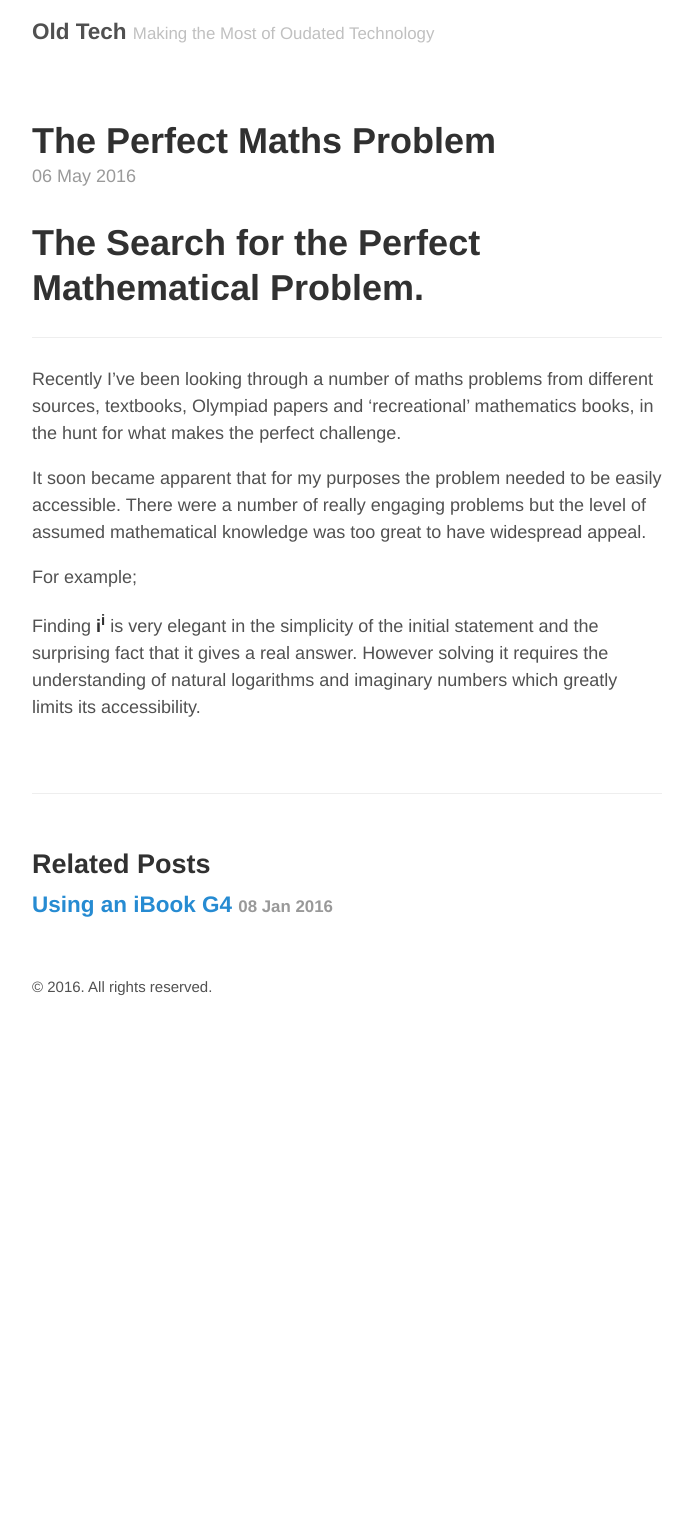
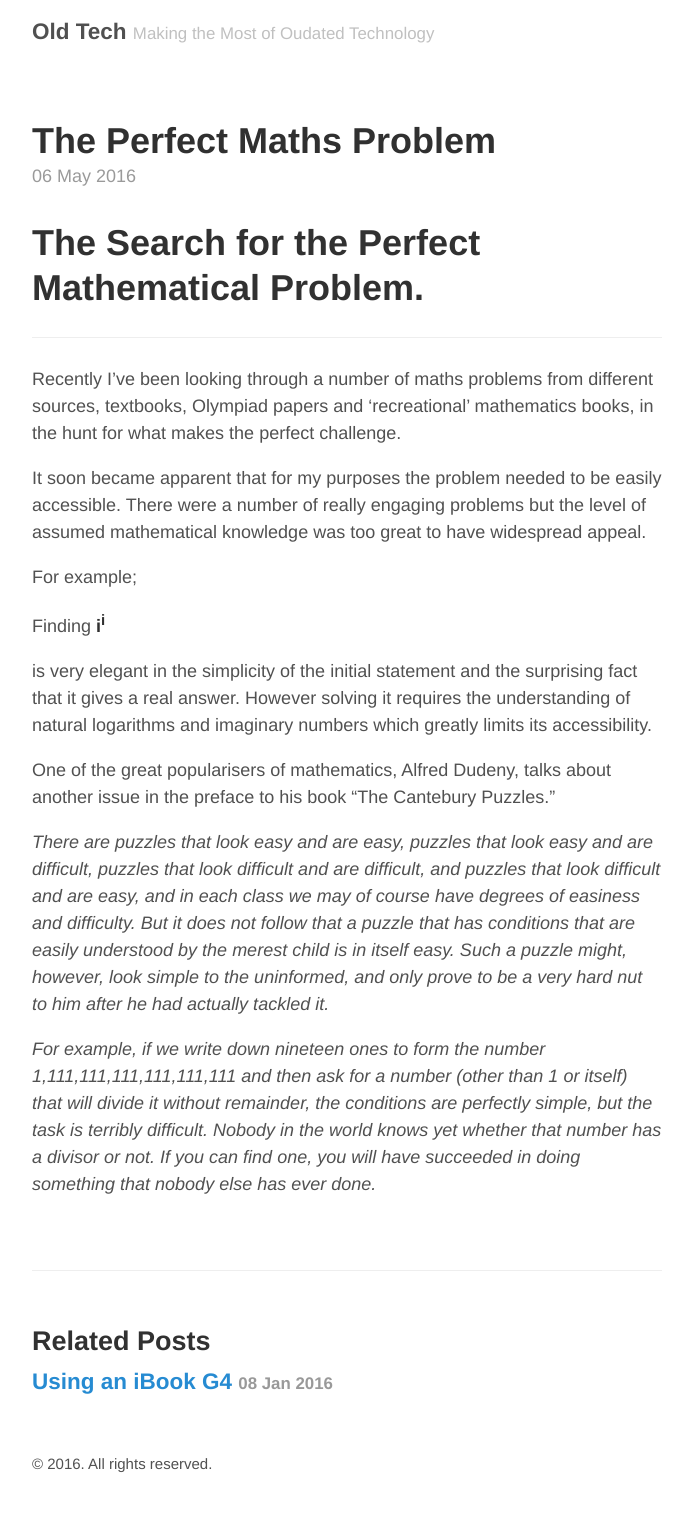
Before and after one commit to sirioq/sirioq.github.io, a Jekyll site: the page built from _posts/2016-05-06-The-Perfect-Maths-Problem.md, in a window 1280 px wide. Shown: the whole page, without its empty margins (293-986 px from the left). Built offline with Jekyll 4.4.1, drawn with Linux system fonts in a browser that asks for light colours; before the commit the page ends 1036 px from its top, so only the background shows below that.

Commit message:
Update 2016-05-06-The-Perfect-Maths-Problem.md

```diff
--- a/_posts/2016-05-06-The-Perfect-Maths-Problem.md
+++ b/_posts/2016-05-06-The-Perfect-Maths-Problem.md
@@ -16,5 +16,12 @@ It soon became apparent that for my purposes the problem needed to be easily acc
 For example;
 
 Finding **i<sup>i</sup>**
+
 is very elegant in the simplicity of the initial statement and the surprising fact that it gives a real answer.
 However solving it requires the understanding of natural logarithms and imaginary numbers which greatly limits its accessibility.
+
+One of the great popularisers of mathematics, Alfred Dudeny, talks about another issue in the preface to his book "The Cantebury Puzzles."
+
+  *There are puzzles that look easy and are easy, puzzles that look easy and are difficult, puzzles that look difficult and are difficult, and puzzles that look difficult and are easy, and in each class we may of course have degrees of easiness and difficulty. But it does not follow that a puzzle that has conditions that are easily understood by the merest child is in itself easy. Such a puzzle might, however, look simple to the uninformed, and only prove to be a very hard nut to him after he had actually tackled it.*
+
+  *For example, if we write down nineteen ones to form the number 1,111,111,111,111,111,111 and then ask for a number (other than 1 or itself) that will divide it without remainder, the conditions are perfectly simple, but the task is terribly difficult. Nobody in the world knows yet whether that number has a divisor or not. If you can find one, you will have succeeded in doing something that nobody else has ever done.*
```
